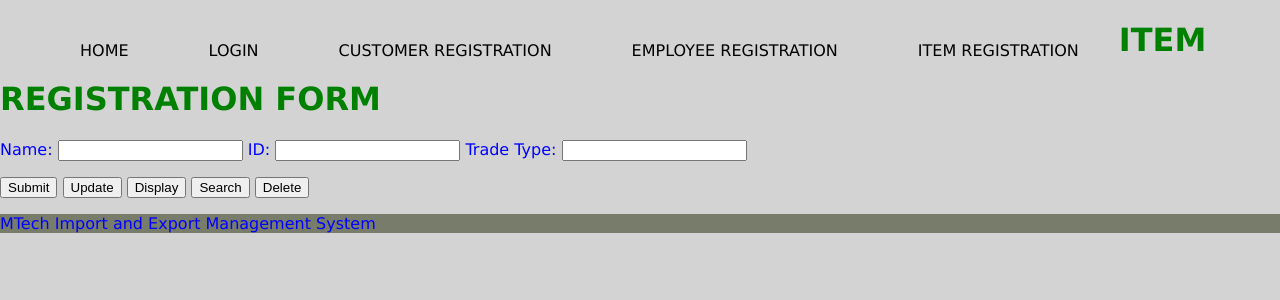
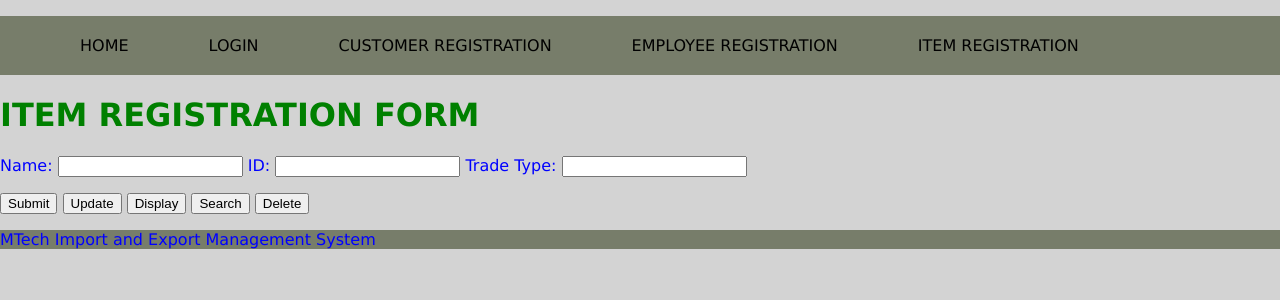
Before and after one commit to mohammedabdella027/my-learning-journey, a PHP site: page /item.html in a window 1280 px wide. Shown: the top 300 px of the page. Run offline with PHP 8.4, Linux system fonts and the light colour scheme.

Commit message:
fix(coc): clear the floated menu so the page title starts below it

```diff
--- a/03-mtech-coc-practice/project-2-web-system/MTECH/css/style.css
+++ b/03-mtech-coc-practice/project-2-web-system/MTECH/css/style.css
@@ -29,3 +29,14 @@
 header, footer {
     background-color: #777d6a;
 }
+
+header::after {
+    content: "";
+    display: block;
+    clear: both;
+}
+
+h1 {
+    color: green;
+    clear: both;
+}
```
